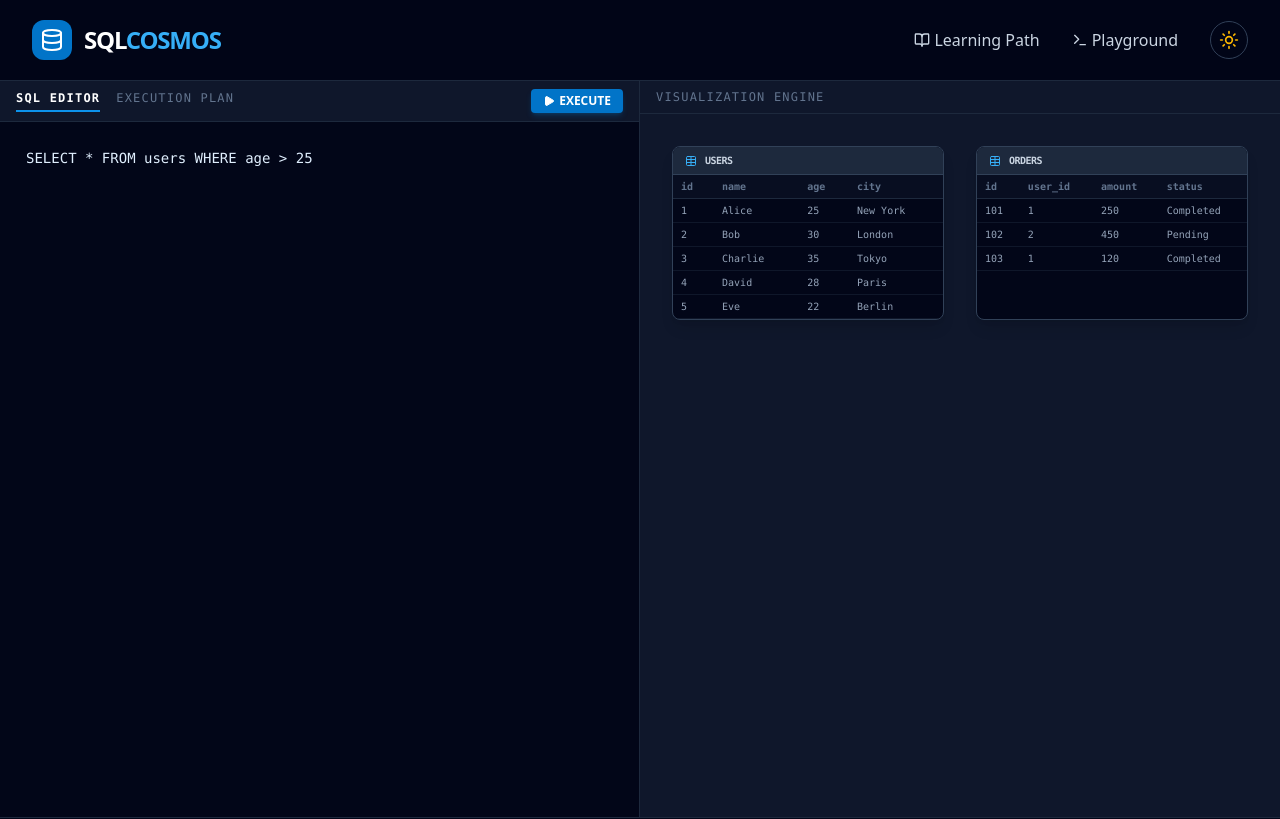
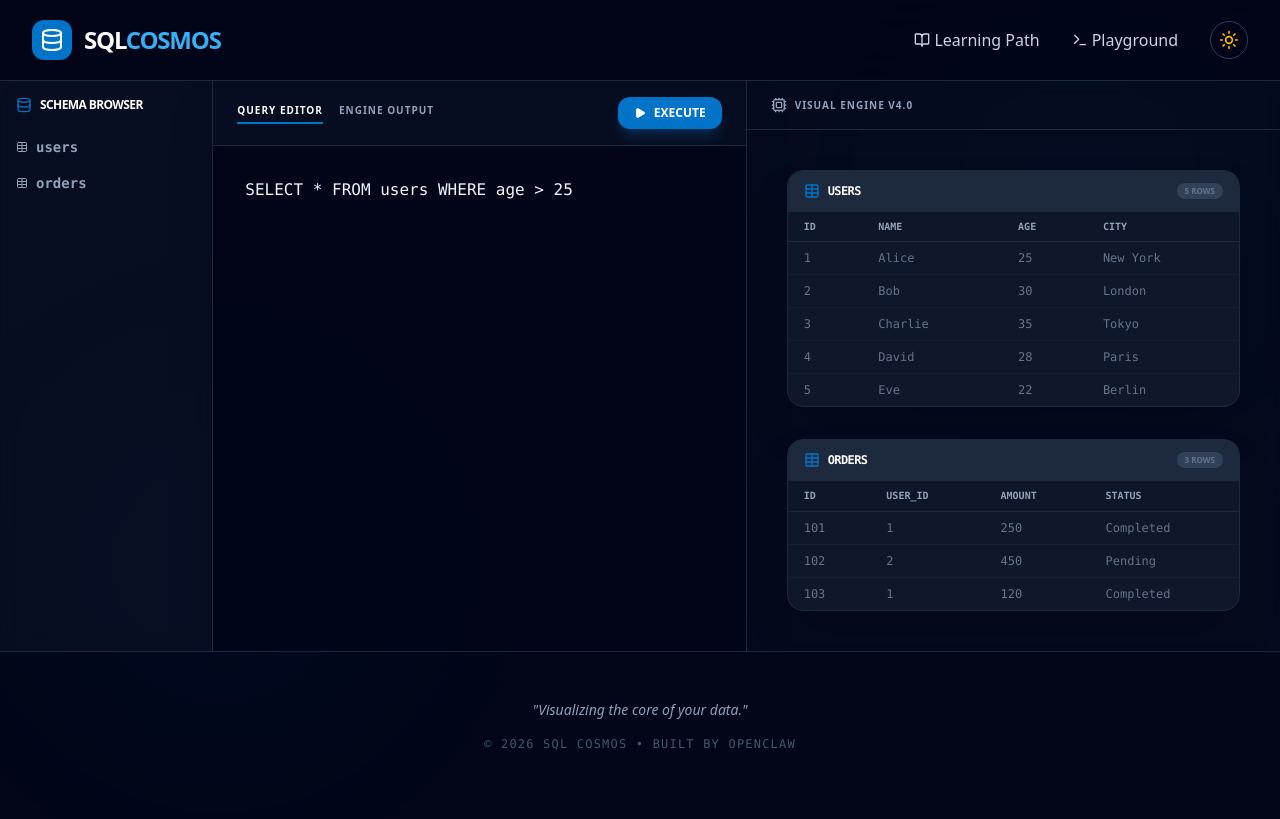
Before and after one commit to subhajitlucky/sqlviz, a React (Vite) app: page /playground in a window 1280 px wide. Shown: the top 819 px of the page. Built offline with nearby package versions, Linux system fonts and the light colour scheme.

Commit message:
refactor: upgrade Playground to premium Cosmos v4 UI

```diff
--- a/src/pages/Playground.jsx
+++ b/src/pages/Playground.jsx
@@ -1,15 +1,17 @@
 import React, { useState, useEffect, useMemo } from 'react';
 import { motion, AnimatePresence } from 'framer-motion';
-import { Terminal, Play, RotateCcw, Database, Table as TableIcon, Activity, CheckCircle, Search, Layers } from 'lucide-react';
+import { Terminal, Play, RotateCcw, Database, Table as TableIcon, Activity, CheckCircle, Search, Layers, ChevronRight, Cpu } from 'lucide-react';
 import { useStore } from '../store/useStore';
 
 const Playground = () => {
-  const { theme, playgroundState, setQuery, setIsExecuting, setExecutionSteps } = useStore();
+  const { theme, playgroundState, setQuery } = useStore();
   const [activeTab, setActiveTab] = useState('editor');
   const [localQuery, setLocalQuery] = useState(playgroundState.query);
   const [activeHighlights, setActiveHighlights] = useState({}); // {tableName: [indices]}
   const [resultRows, setResultRows] = useState([]);
   const [currentPlanStep, setCurrentPlanStep] = useState(-1);
+  const [isExecuting, setIsExecuting] = useState(false);
+  const [executionSteps, setExecutionSteps] = useState([]);
 
   const tables = playgroundState.tables;
 
@@ -23,10 +25,10 @@ const Playground = () => {
     const query = localQuery.toLowerCase();
 
     // --- QUERY PARSING & EXECUTION SIMULATION ---
+    let steps = [];
 
     if (query.includes('join')) {
-      // JOIN SIMULATION
-      const steps = [
+      steps = [
         { type: 'info', text: 'Initiating Hash Join...' },
         { type: 'scan', text: 'Scanning users table...', table: 'users' },
         { type: 'scan', text: 'Scanning orders table...', table: 'orders' },
@@ -44,37 +46,29 @@ const Playground = () => {
             await new Promise(r => setTimeout(r, 200));
           }
         } else if (steps[i].type === 'match') {
-          // Animate join matching
           const users = tables.find(t => t.name === 'users');
           const orders = tables.find(t => t.name === 'orders');
-          const matches = [];
-
           for (let uIdx = 0; uIdx < users.data.length; uIdx++) {
             setActiveHighlights({ users: [uIdx] });
             for (let oIdx = 0; oIdx < orders.data.length; oIdx++) {
               setActiveHighlights({ users: [uIdx], orders: [oIdx] });
-              await new Promise(r => setTimeout(r, 150));
-
+              await new Promise(r => setTimeout(r, 100));
               if (users.data[uIdx].id === orders.data[oIdx].user_id) {
                 const combinedRow = { ...users.data[uIdx], ...orders.data[oIdx] };
-                matches.push(combinedRow);
                 setResultRows(prev => [...prev, combinedRow]);
               }
             }
           }
         }
-        await new Promise(r => setTimeout(r, 500));
+        await new Promise(r => setTimeout(r, 400));
       }
-
     } else if (query.includes('id = 1')) {
-      // INDEX SEEK SIMULATION
-      const steps = [
+      steps = [
         { type: 'info', text: 'Planning Index Seek on users.id' },
         { type: 'seek', text: 'Index Seek (B-Tree) on users_pkey (id=1)' },
         { type: 'success', text: 'Row found. Fetching data.' }
       ];
       setExecutionSteps(steps);
-
       for (let i = 0; i < steps.length; i++) {
         setCurrentPlanStep(i);
         if (steps[i].type === 'seek') {
@@ -84,30 +78,27 @@ const Playground = () => {
         }
         await new Promise(r => setTimeout(r, 600));
       }
-
     } else if (query.includes('age > 25')) {
-      // SEQUENTIAL SCAN SIMULATION
-      const steps = [
+      steps = [
         { type: 'info', text: 'No index found for "age". Planning Sequential Scan.' },
         { type: 'scan', text: 'Seq Scan on users...' },
         { type: 'filter', text: 'Filtering: age > 25' },
         { type: 'success', text: 'Scan complete.' }
       ];
       setExecutionSteps(steps);
-
       const userTable = tables.find(t => t.name === 'users');
       for (let i = 0; i < steps.length; i++) {
         setCurrentPlanStep(i);
         if (steps[i].type === 'scan' || steps[i].type === 'filter') {
           for (let j = 0; j < userTable.data.length; j++) {
             setActiveHighlights({ users: [j] });
-            if (userTable.data[j].age > 25) {
+            if (steps[i].type === 'filter' && userTable.data[j].age > 25) {
               setResultRows(prev => [...prev, userTable.data[j]]);
             }
-            await new Promise(r => setTimeout(r, 400));
+            await new Promise(r => setTimeout(r, 300));
           }
         }
-        await new Promise(r => setTimeout(r, 500));
+        await new Promise(r => setTimeout(r, 400));
       }
     } else {
       setExecutionSteps([{ type: 'error', text: 'Simulated engine supports: id=1, age>25, or JOIN' }]);
@@ -118,134 +109,183 @@ const Playground = () => {
   };
 
   return (
-    <div className="flex flex-col h-[calc(100vh-64px)] overflow-hidden transition-colors duration-300">
-      {/* Mobile Toggle Tabs */}
-      <div className="flex lg:hidden items-center justify-around bg-slate-50 dark:bg-slate-900 border-b border-slate-200 dark:border-slate-800 p-2">
+    <div className="flex-grow flex flex-col overflow-hidden bg-slate-50 dark:bg-slate-950 transition-colors duration-300">
+      {/* Dynamic Background Elements */}
+      <div className="absolute inset-0 z-0 pointer-events-none opacity-30">
+        <div className="absolute top-0 right-0 w-96 h-96 bg-sapphire-500/10 rounded-full blur-[100px] animate-blob" />
+        <div className="absolute bottom-0 left-0 w-96 h-96 bg-blue-500/10 rounded-full blur-[100px] animate-blob animation-delay-4000" />
+      </div>
+
+      <div className="flex-grow grid grid-cols-1 lg:grid-cols-12 gap-0 relative z-10">
+        {/* Sidebar / Table Explorer (Col 1-2) */}
+        <div className="hidden lg:flex lg:col-span-2 flex-col border-r border-slate-200 dark:border-slate-800 bg-white/50 dark:bg-slate-900/50 backdrop-blur-md p-4 space-y-6">
+          <div className="flex items-center space-x-2 text-slate-900 dark:text-white font-black text-xs uppercase tracking-tighter">
+            <Database className="w-4 h-4 text-sapphire-600" />
+            <span>Schema Browser</span>
+          </div>
+          <div className="space-y-4">
+            {tables.map(table => (
+              <div key={table.name} className="group cursor-pointer">
+                <div className="flex items-center space-x-2 text-slate-600 dark:text-slate-400 hover:text-sapphire-600 transition-colors">
+                  <TableIcon className="w-3 h-3" />
+                  <span className="text-sm font-bold font-mono">{table.name}</span>
+                </div>
+                <div className="mt-2 ml-5 space-y-1 border-l border-slate-200 dark:border-slate-800 pl-3 hidden group-hover:block">
+                  {table.columns.map(col => (
+                    <div key={col} className="text-[10px] text-slate-400 font-mono py-0.5">{col}</div>
+                  ))}
+                </div>
+              </div>
+            ))}
+          </div>
+        </div>
+
+        {/* Editor Area (Col 3-7) */}
+        <div className="lg:col-span-5 flex flex-col border-r border-slate-200 dark:border-slate-800 bg-white dark:bg-slate-950/80 shadow-2xl">
+          <div className="flex items-center justify-between px-6 py-4 border-b border-slate-200 dark:border-slate-800 bg-slate-50/50 dark:bg-slate-900/50">
+            <div className="flex items-center space-x-4">
               <button
                 onClick={() => setActiveTab('editor')}
-          className={`flex-1 py-2 text-xs font-bold rounded-lg transition-all ${activeTab === 'editor' || activeTab === 'plan' ? 'bg-white dark:bg-slate-800 text-sapphire-600 shadow-sm' : 'text-slate-400'}`}
+                className={`text-[10px] font-black uppercase tracking-widest pb-1 border-b-2 transition-all ${activeTab === 'editor' ? 'border-sapphire-600 text-slate-900 dark:text-white' : 'border-transparent text-slate-400'}`}
               >
-          EDITOR
-        </button>
-        <button
-          onClick={() => setActiveTab('viz')}
-          className={`flex-1 py-2 text-xs font-bold rounded-lg transition-all ${activeTab === 'viz' ? 'bg-white dark:bg-slate-800 text-sapphire-600 shadow-sm' : 'text-slate-400'}`}
-        >
-          VISUALIZATION
-        </button>
-      </div>
-
-      <div className="flex-grow grid grid-cols-1 lg:grid-cols-2 overflow-hidden">
-        {/* Left Side: Editor & Steps */}
-        <div className={`flex flex-col border-r border-slate-200 dark:border-slate-800 bg-white dark:bg-slate-950 ${(activeTab === 'editor' || activeTab === 'plan') ? 'flex' : 'hidden lg:flex'}`}>
-          <div className="flex items-center justify-between px-4 py-2 bg-slate-50 dark:bg-slate-900 border-b border-slate-200 dark:border-slate-800">
-            <div className="flex space-x-4">
-              <button
-                onClick={() => setActiveTab('editor')}
-                className={`text-xs font-mono uppercase tracking-widest pb-1 border-b-2 transition-all ${activeTab === 'editor' ? 'border-sapphire-600 dark:border-sapphire-500 text-slate-900 dark:text-white font-bold' : 'border-transparent text-slate-400 dark:text-slate-500'}`}
-              >
-                SQL Editor
+                Query Editor
               </button>
               <button
                 onClick={() => setActiveTab('plan')}
-                className={`text-xs font-mono uppercase tracking-widest pb-1 border-b-2 transition-all ${activeTab === 'plan' ? 'border-sapphire-600 dark:border-sapphire-500 text-slate-900 dark:text-white font-bold' : 'border-transparent text-slate-400 dark:text-slate-500'}`}
+                className={`text-[10px] font-black uppercase tracking-widest pb-1 border-b-2 transition-all ${activeTab === 'plan' ? 'border-sapphire-600 text-slate-900 dark:text-white' : 'border-transparent text-slate-400'}`}
               >
-                Execution Plan
+                Engine Output
               </button>
             </div>
             <button
               onClick={runQuery}
-              disabled={playgroundState.isExecuting}
-              className={`bg-sapphire-600 hover:bg-sapphire-700 text-white px-3 py-1 rounded text-xs font-bold flex items-center transition-all shadow-md shadow-sapphire-500/20 ${playgroundState.isExecuting ? 'opacity-50 cursor-not-allowed' : ''}`}
+              disabled={isExecuting}
+              className={`group bg-sapphire-600 hover:bg-sapphire-700 text-white px-4 py-2 rounded-xl text-xs font-black flex items-center transition-all shadow-lg shadow-sapphire-500/20 ${isExecuting ? 'opacity-50 cursor-not-allowed scale-95' : 'hover:scale-105 active:scale-95'}`}
             >
-              <Play className="w-3 h-3 mr-1 fill-current" /> EXECUTE
+              <Play className={`w-3 h-3 mr-2 fill-current ${isExecuting ? 'animate-pulse' : ''}`} />
+              {isExecuting ? 'RUNNING...' : 'EXECUTE'}
             </button>
           </div>
 
-          <div className="flex-grow relative overflow-auto bg-white dark:bg-slate-950">
+          <div className="flex-grow relative overflow-hidden">
+            <AnimatePresence mode="wait">
               {activeTab === 'editor' ? (
+                <motion.div
+                  key="editor"
+                  initial={{ opacity: 0 }}
+                  animate={{ opacity: 1 }}
+                  exit={{ opacity: 0 }}
+                  className="h-full"
+                >
                   <textarea
                     value={localQuery}
                     onChange={(e) => setLocalQuery(e.target.value)}
-                className="w-full h-full bg-transparent text-slate-800 dark:text-sapphire-100 p-6 font-mono text-sm focus:outline-none resize-none border-2 border-slate-200 dark:border-transparent focus:border-sapphire-500 transition-all"
+                    className="w-full h-full bg-transparent text-slate-800 dark:text-sapphire-50 p-8 font-mono text-base focus:outline-none resize-none placeholder-slate-300 dark:placeholder-slate-700"
                     spellCheck="false"
-                placeholder="Type your query here..."
+                    placeholder="-- Select users from table..."
                   />
+                </motion.div>
               ) : (
-              <div className="p-6 font-mono text-xs">
-                <div className="mb-6 text-sapphire-600 dark:text-sapphire-400 flex items-center font-bold">
-                  <Terminal className="w-4 h-4 mr-2" />
-                  <span>EXPLAIN ANALYZE {localQuery}</span>
+                <motion.div
+                  key="plan"
+                  initial={{ opacity: 0, x: 20 }}
+                  animate={{ opacity: 1, x: 0 }}
+                  exit={{ opacity: 0, x: -20 }}
+                  className="p-8 font-mono text-xs overflow-y-auto h-full"
+                >
+                  <div className="mb-8 p-4 rounded-xl bg-slate-900 text-sapphire-400 border border-slate-800 flex items-center shadow-inner">
+                    <Terminal className="w-4 h-4 mr-3" />
+                    <span className="font-bold uppercase tracking-tighter text-[10px]">EXPLAIN ANALYZE {localQuery}</span>
                   </div>
-                <div className="space-y-4">
-                  {playgroundState.executionSteps.map((step, idx) => (
+                  <div className="space-y-6">
+                    {executionSteps.map((step, idx) => (
                       <motion.div
                         key={idx}
                         initial={{ x: -10, opacity: 0 }}
                         animate={{
                           x: 0,
                           opacity: idx <= currentPlanStep ? 1 : 0.3,
-                        color: idx === currentPlanStep
-                          ? (theme === 'dark' ? '#60a5fa' : '#2563eb')
-                          : (theme === 'dark' ? '#94a3b8' : '#64748b')
                         }}
-                      className={`flex items-start space-x-3 pl-4 border-l-2 ${idx === currentPlanStep ? 'border-sapphire-500' : 'border-slate-100 dark:border-slate-800'}`}
+                        className={`flex items-start space-x-4 pl-4 border-l-2 transition-all ${idx === currentPlanStep ? 'border-sapphire-500' : 'border-slate-200 dark:border-slate-800'}`}
                       >
-                      {step.type === 'success' ? <CheckCircle className="w-3 h-3 mt-0.5 text-emerald-500" /> :
-                       step.type === 'scan' ? <Search className="w-3 h-3 mt-0.5" /> :
-                       <Activity className="w-3 h-3 mt-0.5" />}
-                      <span className={idx === currentPlanStep ? "font-bold" : ""}>{step.text}</span>
+                        <div className={`mt-0.5 p-1 rounded-md ${idx === currentPlanStep ? 'bg-sapphire-500 text-white shadow-lg shadow-sapphire-500/40' : 'bg-slate-100 dark:bg-slate-800 text-slate-400'}`}>
+                          {step.type === 'success' ? <CheckCircle className="w-3 h-3" /> :
+                           step.type === 'scan' ? <Search className="w-3 h-3" /> :
+                           <Activity className="w-3 h-3" />}
+                        </div>
+                        <div className="flex flex-col">
+                          <span className={`text-sm ${idx === currentPlanStep ? "font-black text-slate-900 dark:text-white" : "text-slate-400"}`}>
+                            {step.text}
+                          </span>
+                          {step.table && idx === currentPlanStep && (
+                            <span className="text-[9px] text-sapphire-500 font-bold uppercase mt-1">Accessing Storage: {step.table}</span>
+                          )}
+                        </div>
                       </motion.div>
                     ))}
                   </div>
-              </div>
+                </motion.div>
               )}
+            </AnimatePresence>
           </div>
         </div>
 
-        {/* Right Side: Visualization */}
-        <div className={`bg-slate-100 dark:bg-slate-900 flex flex-col overflow-hidden ${activeTab === 'viz' ? 'flex' : 'hidden lg:flex'}`}>
-          <div className="flex items-center px-4 py-2 bg-slate-100 dark:bg-slate-900 border-b border-slate-200 dark:border-slate-800">
-             <span className="text-xs font-mono uppercase tracking-widest text-slate-400 dark:text-slate-500">Visualization Engine</span>
+        {/* Visualization Area (Col 8-12) */}
+        <div className="lg:col-span-5 flex flex-col bg-slate-100/50 dark:bg-slate-900/30 backdrop-blur-sm overflow-hidden">
+          <div className="flex items-center justify-between px-6 py-4 border-b border-slate-200 dark:border-slate-800">
+             <div className="flex items-center space-x-2">
+               <Cpu className="w-4 h-4 text-slate-400" />
+               <span className="text-[10px] font-black uppercase tracking-widest text-slate-400">Visual Engine v4.0</span>
+             </div>
           </div>
 
-          <div className="flex-grow p-4 md:p-8 flex flex-col items-center justify-start space-y-8 overflow-y-auto">
-            <div className="grid grid-cols-1 md:grid-cols-2 gap-6 md:gap-8 w-full max-w-2xl">
+          <div className="flex-grow p-6 md:p-10 flex flex-col items-center space-y-10 overflow-y-auto custom-scrollbar">
+            <div className="grid grid-cols-1 gap-8 w-full max-w-lg">
               {tables.map((table) => (
-                <div key={table.name} className="border border-slate-200 dark:border-slate-700 rounded-lg overflow-hidden bg-white dark:bg-slate-950 shadow-lg min-w-0">
-                  <div className="bg-slate-50 dark:bg-slate-800 px-3 py-1.5 flex items-center space-x-2 border-b border-slate-200 dark:border-slate-700">
-                    <TableIcon className="w-3 h-3 text-sapphire-600 dark:text-sapphire-400" />
-                    <span className="text-[10px] font-mono font-bold text-slate-700 dark:text-slate-300 uppercase tracking-tighter">{table.name}</span>
+                <motion.div
+                  key={table.name}
+                  initial={{ opacity: 0, scale: 0.9 }}
+                  animate={{ opacity: 1, scale: 1 }}
+                  className="border border-slate-200 dark:border-slate-800 rounded-2xl overflow-hidden bg-white dark:bg-slate-900 shadow-2xl"
+                >
+                  <div className="bg-slate-50 dark:bg-slate-800 px-4 py-3 flex items-center justify-between border-b border-slate-200 dark:border-slate-800">
+                    <div className="flex items-center space-x-2">
+                      <TableIcon className="w-4 h-4 text-sapphire-600" />
+                      <span className="text-xs font-black font-mono uppercase tracking-tighter text-slate-900 dark:text-white">{table.name}</span>
+                    </div>
+                    <div className="px-2 py-0.5 rounded-full bg-slate-200 dark:bg-slate-700 text-[8px] font-bold text-slate-500">
+                      {table.data.length} ROWS
+                    </div>
                   </div>
                   <div className="overflow-x-auto">
-                    <table className="w-full text-[10px] font-mono text-left min-w-[200px]">
+                    <table className="w-full text-xs font-mono text-left">
                       <thead>
-                        <tr className="bg-slate-50/50 dark:bg-slate-900/50 text-slate-400 dark:text-slate-500 border-b border-slate-100 dark:border-slate-800">
-                          {table.columns.map(col => <th key={col} className="px-2 py-1">{col}</th>)}
+                        <tr className="bg-slate-50/50 dark:bg-slate-900/50 text-slate-400 text-[10px] border-b border-slate-100 dark:border-slate-800">
+                          {table.columns.map(col => <th key={col} className="px-4 py-2 font-black uppercase">{col}</th>)}
                         </tr>
                       </thead>
-                      <tbody>
+                      <tbody className="divide-y divide-slate-50 dark:divide-slate-800/50">
                         {table.data.map((row, i) => (
                           <motion.tr
                             key={i}
                             animate={{
                               backgroundColor: activeHighlights[table.name]?.includes(i)
-                                ? (theme === 'dark' ? 'rgba(59, 130, 246, 0.3)' : 'rgba(37, 99, 235, 0.1)')
+                                ? (theme === 'dark' ? 'rgba(59, 130, 246, 0.4)' : 'rgba(37, 99, 235, 0.1)')
                                 : 'transparent',
-                              scale: activeHighlights[table.name]?.includes(i) ? 1.02 : 1,
+                              x: activeHighlights[table.name]?.includes(i) ? 4 : 0,
                               color: activeHighlights[table.name]?.includes(i)
                                 ? (theme === 'dark' ? '#fff' : '#1e293b')
-                                : (theme === 'dark' ? '#94a3b8' : '#64748b')
+                                : (theme === 'dark' ? '#64748b' : '#94a3b8')
                             }}
-                            className="border-b border-slate-50 dark:border-slate-800/50 transition-colors"
+                            className="transition-colors"
                           >
-                            {table.columns.map(col => <td key={col} className="px-2 py-1">{row[col]}</td>)}
+                            {table.columns.map(col => <td key={col} className="px-4 py-2">{row[col]}</td>)}
                           </motion.tr>
                         ))}
                       </tbody>
                     </table>
                   </div>
-                </div>
+                </motion.div>
               ))}
             </div>
 
@@ -253,33 +293,34 @@ const Playground = () => {
             <AnimatePresence>
               {resultRows.length > 0 && (
                 <motion.div
-                  initial={{ y: 20, opacity: 0 }}
-                  animate={{ y: 0, opacity: 1 }}
-                  className="w-full max-w-2xl border border-emerald-500/30 rounded-lg overflow-hidden bg-white dark:bg-slate-950 shadow-2xl min-w-0"
+                  initial={{ y: 40, opacity: 0, scale: 0.9 }}
+                  animate={{ y: 0, opacity: 1, scale: 1 }}
+                  className="w-full max-w-lg border-2 border-emerald-500/20 rounded-2xl overflow-hidden bg-white dark:bg-slate-900 shadow-[0_32px_64px_-12px_rgba(16,185,129,0.2)]"
                 >
-                  <div className="bg-emerald-50 dark:bg-emerald-900/20 px-3 py-2 flex items-center justify-between border-b border-emerald-500/30">
+                  <div className="bg-emerald-500 dark:bg-emerald-600 px-4 py-3 flex items-center justify-between text-white">
                     <div className="flex items-center space-x-2">
-                      <Layers className="w-3 h-3 text-emerald-600 dark:text-emerald-400" />
-                      <span className="text-[10px] font-mono font-bold text-emerald-700 dark:text-emerald-300">QUERY RESULT</span>
+                      <Layers className="w-4 h-4" />
+                      <span className="text-xs font-black uppercase tracking-widest">Query Results</span>
                     </div>
-                    <span className="text-[10px] font-mono text-emerald-600 dark:text-emerald-500/70">{resultRows.length} rows returned</span>
+                    <span className="text-[10px] font-bold px-2 py-0.5 bg-white/20 rounded-full">{resultRows.length} ROWS FOUND</span>
                   </div>
-                  <div className="max-h-60 overflow-auto">
-                    <table className="w-full text-[10px] font-mono text-left min-w-[300px]">
+                  <div className="max-h-64 overflow-auto custom-scrollbar">
+                    <table className="w-full text-xs font-mono text-left">
                       <thead>
-                        <tr className="bg-slate-50 dark:bg-slate-900 text-slate-400 dark:text-slate-500 border-b border-slate-200 dark:border-slate-800">
-                          {Object.keys(resultRows[0]).map(col => <th key={col} className="px-2 py-1">{col}</th>)}
+                        <tr className="bg-slate-50 dark:bg-slate-800 text-slate-400 text-[10px] border-b border-slate-200 dark:border-slate-700">
+                          {Object.keys(resultRows[0]).map(col => <th key={col} className="px-4 py-2 uppercase font-black">{col}</th>)}
                         </tr>
                       </thead>
-                      <tbody>
+                      <tbody className="divide-y divide-slate-100 dark:divide-slate-800">
                         {resultRows.map((row, i) => (
                           <motion.tr
                             key={i}
                             initial={{ opacity: 0, x: -10 }}
                             animate={{ opacity: 1, x: 0 }}
-                            className="border-b border-slate-50 dark:border-slate-800/50 hover:bg-slate-50 dark:hover:bg-slate-900/50"
+                            transition={{ delay: i * 0.05 }}
+                            className="hover:bg-slate-50 dark:hover:bg-slate-800/50"
                           >
-                            {Object.values(row).map((val, j) => <td key={j} className="px-2 py-1 text-slate-700 dark:text-slate-300">{val}</td>)}
+                            {Object.values(row).map((val, j) => <td key={j} className="px-4 py-2 text-slate-700 dark:text-slate-200 font-medium">{val}</td>)}
                           </motion.tr>
                         ))}
                       </tbody>
```
Lines whose indentation alone changed are shown as unchanged.
